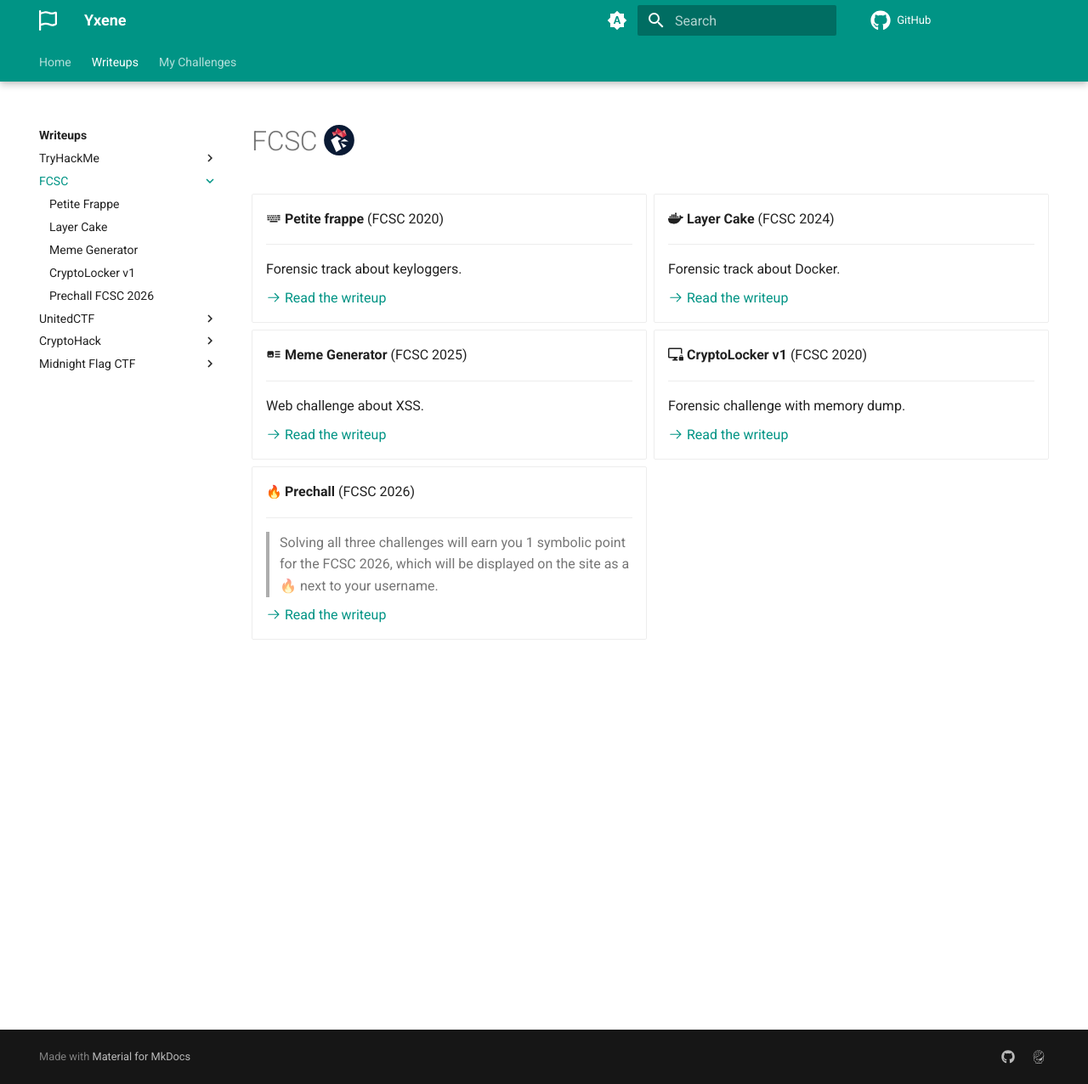
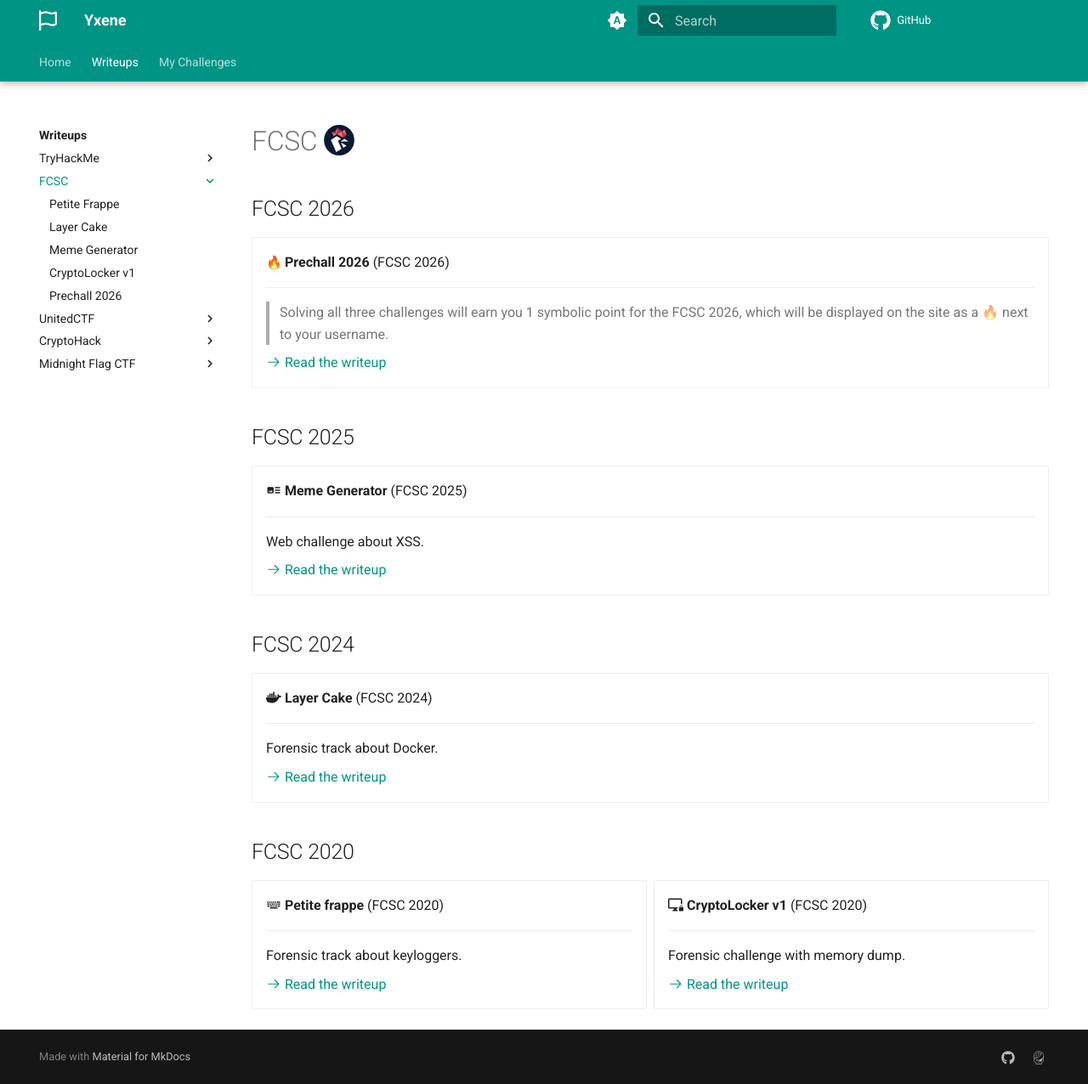
Before and after one commit to Yxene/yxene.github.io, an MkDocs documentation site: the page built from docs/writeups/fcsc/README.md, in a window 1280 px wide and 1276 px high. Shown: the whole window at 85% size. Built offline with MkDocs 1.6.1 and Material for MkDocs 9.7.7, drawn with Linux system fonts in a browser that asks for light colours; emoji names are drawn with the system emoji font; comment, search, counter and statistics services are not loaded.

Commit message:
Split FCSC by year

```diff
--- a/docs/writeups/fcsc/README.md
+++ b/docs/writeups/fcsc/README.md
@@ -4,6 +4,52 @@
 ---
 
 # FCSC :myicons-fcsc:
+
+## FCSC 2026
+
+<div class="grid cards" markdown>
+
+-   :fire: __Prechall 2026__ (FCSC 2026)
+
+    ---
+
+    > Solving all three challenges will earn you 1 symbolic point for the FCSC 2026, which will be displayed on the site as a 🔥 next to your username.
+
+    [:octicons-arrow-right-24: Read the writeup](prechall-2026/README.md)
+
+</div>
+
+## FCSC 2025
+
+<div class="grid cards" markdown>
+
+-   :material-image-text: __Meme Generator__ (FCSC 2025)
+
+    ---
+
+    Web challenge about XSS.
+
+    [:octicons-arrow-right-24: Read the writeup](meme-generator/README.md)
+
+</div>
+
+
+## FCSC 2024
+
+
+<div class="grid cards" markdown>
+
+-   :simple-docker: __Layer Cake__ (FCSC 2024)
+
+    ---
+
+    Forensic track about Docker.
+
+    [:octicons-arrow-right-24: Read the writeup](layer-cake/README.md)
+
+</div>
+
+## FCSC 2020
 
 <div class="grid cards" markdown>
 
--- a/mkdocs.yml
+++ b/mkdocs.yml
@@ -88,7 +88,7 @@
       - Layer Cake: writeups/fcsc/layer-cake/README.md
       - Meme Generator: writeups/fcsc/meme-generator/README.md
       - CryptoLocker v1: writeups/fcsc/cryptolocker-v1/README.md
-      - Prechall FCSC 2026: writeups/fcsc/prechall-2026/README.md
+      - Prechall 2026: writeups/fcsc/prechall-2026/README.md
     - UnitedCTF:
       - writeups/unitedctf/README.md
       - ARPacadabra: writeups/unitedctf/arpacadabra/README.md
```
Also changed, not shown: other parts of docs/writeups/fcsc/README.md (+0 -24 lines).
